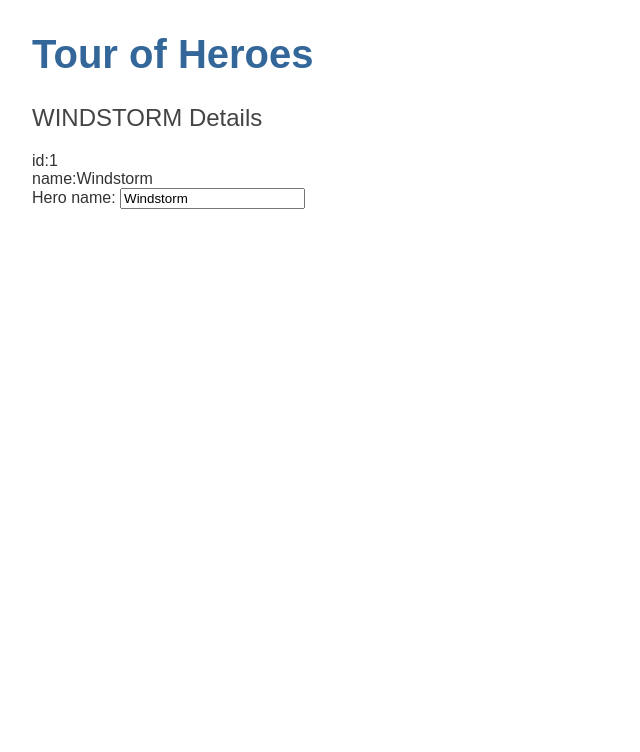
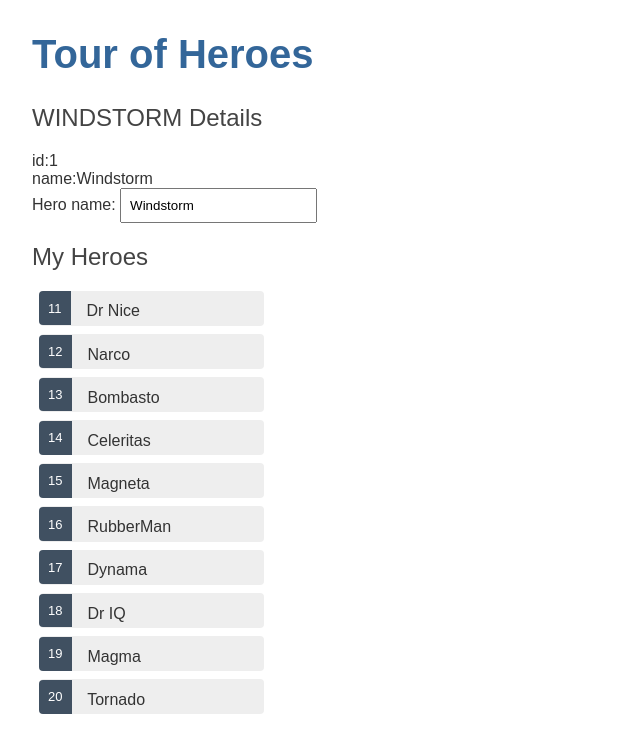
Before and after one commit to pablongo/tour-of-heroes-angular, an Angular app in the folder toh-angular/: page / in a window 1280 px wide. Shown: the top 752 px of the page, without its empty margins (0-640 px from the left). Built offline with nearby package versions, Linux system fonts and the light colour scheme.

Commit message:
Add heroes list styles

```diff
--- a/toh-angular/src/app/heroes/heroes.component.css
+++ b/toh-angular/src/app/heroes/heroes.component.css
@@ -0,0 +1,51 @@
+.heroes {
+    margin: 0 0 2em 0;
+    list-style-type: none;
+    padding: 0;
+    width: 15em;
+  }
+  .heroes li {
+    cursor: pointer;
+    position: relative;
+    left: 0;
+    background-color: #EEE;
+    margin: .5em;
+    padding: .3em 0;
+    height: 1.6em;
+    border-radius: 4px;
+  }
+  .heroes li:hover {
+    color: #2c3a41;
+    background-color: #e6e6e6;
+    left: .1em;
+  }
+  .heroes li.selected {
+    background-color: black;
+    color: white;
+  }
+  .heroes li.selected:hover {
+    background-color: #505050;
+    color: white;
+  }
+  .heroes li.selected:active {
+    background-color: black;
+    color: white;
+  }
+  .heroes .badge {
+    display: inline-block;
+    font-size: small;
+    color: white;
+    padding: 0.8em 0.7em 0 0.7em;
+    background-color:#405061;
+    line-height: 1em;
+    position: relative;
+    left: -1px;
+    top: -4px;
+    height: 1.8em;
+    margin-right: .8em;
+    border-radius: 4px 0 0 4px;
+  }
+
+  input {
+    padding: .5rem;
+  }
--- a/toh-angular/src/app/heroes/heroes.component.html
+++ b/toh-angular/src/app/heroes/heroes.component.html
@@ -5,3 +5,13 @@
     <label for="name">Hero name: </label>
     <input id="name" [(ngModel)]="hero.name" placeholder="name">
 </div>
+
+<h2>My Heroes</h2>
+<ul class="heroes">
+    <li *ngFor="let hero of heroes">
+        <span class="badge">
+            {{hero.id}}
+        </span>
+        {{hero.name}}
+    </li>
+</ul>
```
